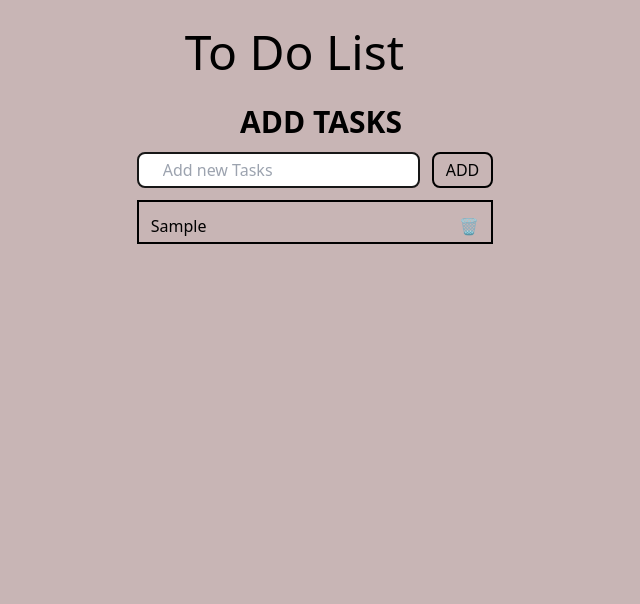
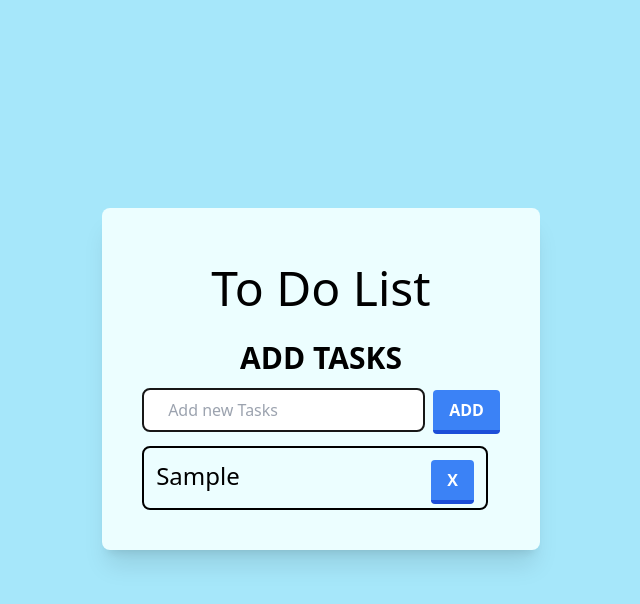
Before and after one commit to udaykrishnan9302/To-Do-List, a React (Create React App) app: page / in a window 1280 px wide. Both pictures are taken after typing "Sample" into the empty fields and a click on the button "ADD". Shown: the top 604 px of the page, without its empty margins (319-959 px from the left). Built offline with nearby package versions, Linux system fonts and the light colour scheme.

Commit message:
Changes to the looks of the app

```diff
--- a/src/App.js
+++ b/src/App.js
@@ -22,18 +22,18 @@ function App() {
   };
 
   return (
-    <div className="flex justify-center p-3">
-      <div className="">
-        <h1 className="text-5xl p-4 ml-8" >To Do List</h1>
+    <div className="flex justify-center p-52">
+      <div className=" p-10 text-center bg-cyan-50 shadow-xl rounded-lg" >
+        <h1 className="text-5xl p-4" >To Do List</h1>
         <TskAdd addTask={addTask} />
        {tasks.length===1 ?
        <div className="p-4">
        {tasks.map((todo, index) => (
-         <Todo key={index} index={index} todo={todo} delTask={delTask} />
+         <Todo index={index} todo={todo} delTask={delTask} />
        ))}
        </div>
        :
-       <div className="border-2 border-black mr-3 mt-3">
+       <div className="border-2 border-black mr-3 mt-3 rounded-lg">
        {tasks.map((todo, index) => (
          <Todo key={index} index={index} todo={todo} delTask={delTask} />
        ))}
--- a/src/component/addTask.js
+++ b/src/component/addTask.js
@@ -13,12 +13,12 @@ function TskAdd({ addTask }) {
 
     <div className="">
     <div className="">
-      <div class="flex p-3 text-3xl justify-center">
+      <div class="p-3 text-3xl">
       <b >ADD TASKS</b>
       </div>
-      <div className="flex justify-center ">
-      <input type="text" className="rounded-lg px-6 border-2 border-neutral-900 p-1" value={value} onChange={e => setValue(e.target.value)} placeholder="Add new Tasks" />
-    <button className="rounded-lg mx-3 px-3 border-2 border-black " onClick={addbutton}>
+      <div className="">
+      <input type="text" className="rounded-lg px-6 border-2 border-neutral-900 p-2" value={value} onChange={e => setValue(e.target.value)} placeholder="Add new Tasks" />
+    <button className="bg-blue-500 hover:bg-blue-400 text-white font-bold py-2 px-4 border-b-4 border-blue-700 hover:border-blue-500 rounded ml-2" onClick={addbutton}>
       ADD
     </button>
     </div>
--- a/src/component/taskComp.js
+++ b/src/component/taskComp.js
@@ -4,10 +4,10 @@ function Todo({ todo, index, delTask }) {
     <div className="p-1">
       {todo.data !=="" ? <div className="flex px-2">
         <div className="">
-          <span className="">{todo.data}</span>
+          <span className="text-2xl">{todo.data}</span>
         </div>
         <div className="ml-auto">
-         <button className="" onClick={() => delTask(index)}>🗑</button>
+         <button className="bg-blue-500 hover:bg-blue-400 text-white font-bold py-2 px-4 border-b-4 border-blue-700 hover:border-blue-500 rounded ml-2" onClick={() => delTask(index)}>X</button>
         </div>
       </div> : <></>}
     </div>
--- a/src/index.css
+++ b/src/index.css
@@ -3,5 +3,5 @@
 @tailwind utilities;
 
 body{
-    background-color: rgba(90, 31, 31, 0.328);
+    background-color: 	#a6e7fa;
 }
```
